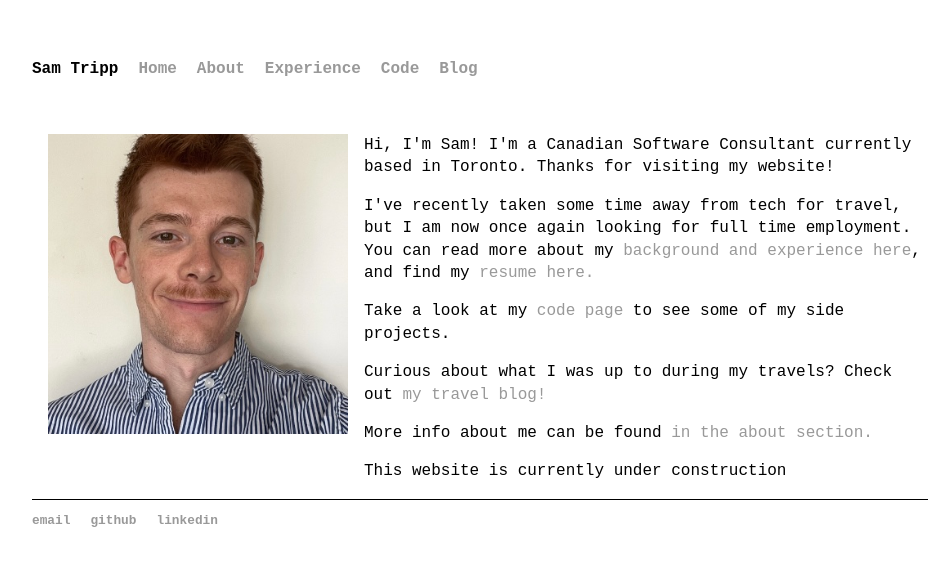
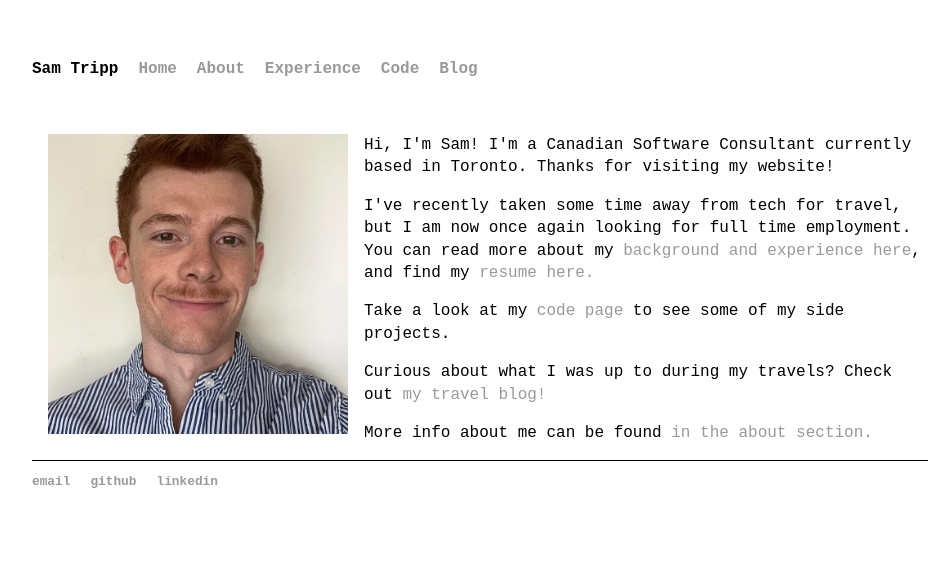
Before and after one commit to sstripps1/sstripps1.github.io, a Jekyll site: the page built from index.html, in a window 1280 px wide. Shown: the top 566 px of the page, without its empty margins (160-1108 px from the left). Built offline with Jekyll 4.4.1, drawn with Linux system fonts in a browser that asks for light colours.

Commit message:
removing under construction tag

```diff
--- a/index.html
+++ b/index.html
@@ -19,6 +19,5 @@ title: Sam Tripp - Home
                 travel blog!</a><br></p>
 
         <p>More info about me can be found <a href="/about">in the about section.</a></p>
-        <p>This website is currently under construction</p>
     </div><!-- /.blurb -->
 </div>
```
